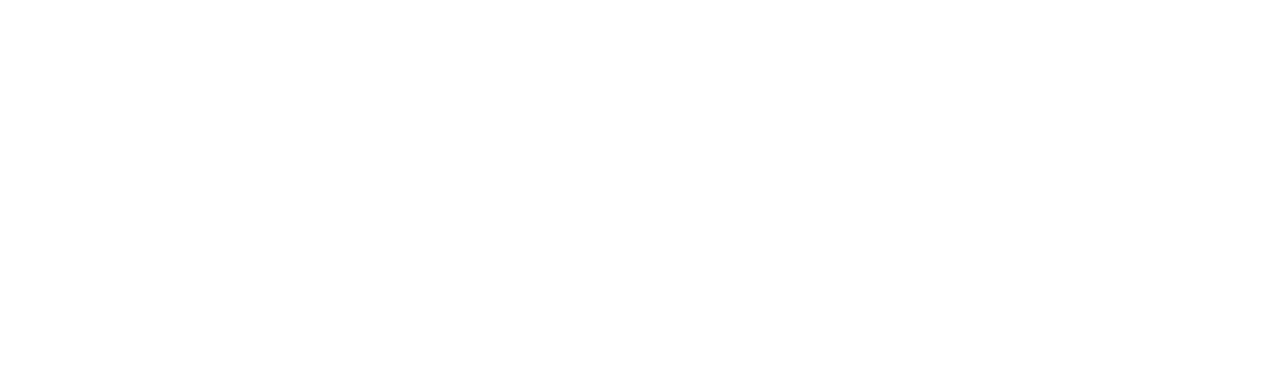
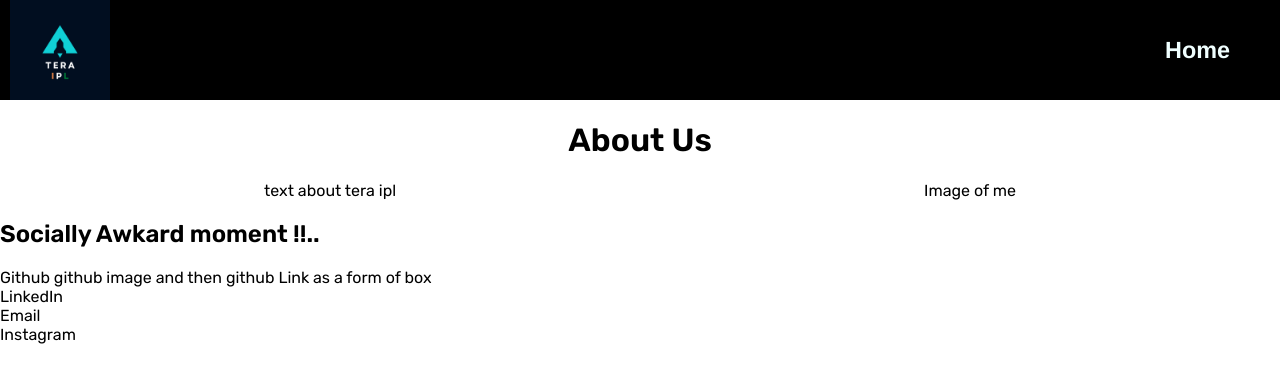
Before and after one commit to vikashkmr519/TeraIPL, a React (Create React App) app in the folder src/frontend/: page /aboutus in a window 1280 px wide. Before the commit this address had no page. Shown: the top 382 px of the page. Built offline with nearby package versions, Linux system fonts and the light colour scheme.

Commit message:
about us page

```diff
--- a/src/frontend/src/App.js
+++ b/src/frontend/src/App.js
@@ -3,7 +3,8 @@
 import { TeamPage } from './pages/TeamPage'
 import { MatchPage } from './pages/MatchPage'
 import { HomePage } from './pages/HomePage'
-import { Footer } from './components/Footer'
+import { AboutUs } from './pages/AboutUs'
+import { ContactMe } from './pages/ContactMe'
 
 function App() {
   return (
@@ -15,6 +16,9 @@
             element={<MatchPage />}
           />
           <Route path="/teams/:teamName" element={<TeamPage />} />
+          <Route path="/contactme" element={<ContactMe />}></Route>
+          <Route path="/aboutus" element={<AboutUs />}></Route>
+
           <Route path="/" element={<HomePage />}></Route>
         </Routes>
       </Router>
--- a/src/frontend/src/components/Footer.js
+++ /dev/null
@@ -1,9 +0,0 @@
-import React from 'react'
-
-export const Footer = () => {
-  return (
-    <div className="Footer">
-      <div>Contact</div>
-    </div>
-  )
-}
--- a/src/frontend/src/components/MatchSmallCard.scss
+++ b/src/frontend/src/components/MatchSmallCard.scss
@@ -11,6 +11,7 @@
   }
 
   .text {
-    font-size: 3vw;
+    font-size: 2.5vw;
+    color: purple;
   }
 }
--- /dev/null
+++ b/src/frontend/src/pages/AboutUs.js
@@ -0,0 +1,25 @@
+import React from 'react'
+import { Header } from '../components/Header'
+import './AboutUs.scss'
+export const AboutUs = () => {
+  return (
+    <div className="AboutUs">
+      <Header />
+
+      <div className="aboutUsText">
+        <h1 className="text">About Us</h1>
+      </div>
+      <div className="content">
+        <div>text about tera ipl</div>
+        <div>Image of me</div>
+      </div>
+      <div>
+        <h2>Socially Awkard moment !!..</h2>
+        <div>Github github image and then github Link as a form of box</div>
+        <div>LinkedIn</div>
+        <div>Email</div>
+        <div>Instagram</div>
+      </div>
+    </div>
+  )
+}
--- /dev/null
+++ b/src/frontend/src/pages/AboutUs.scss
@@ -0,0 +1,12 @@
+.AboutUs {
+  color: black;
+  .aboutUsText {
+    text-align: center;
+    width: 100%;
+  }
+
+  .content {
+    display: flex;
+    justify-content: space-around;
+  }
+}
--- /dev/null
+++ b/src/frontend/src/pages/ContactMe.js
@@ -0,0 +1,12 @@
+import React from 'react'
+import { Header } from '../components/Header'
+import './ContactMe.scss'
+
+export const ContactMe = () => {
+  return (
+    <div className="ContactMe">
+      <Header />
+      <div> form</div>
+    </div>
+  )
+}
--- /dev/null
+++ b/src/frontend/src/pages/ContactMe.scss
@@ -0,0 +1,3 @@
+.ContactMe {
+  color: black;
+}
--- a/src/frontend/src/pages/HomePage.js
+++ b/src/frontend/src/pages/HomePage.js
@@ -4,7 +4,6 @@
 import { TeamTile } from '../components/TeamTile'
 import './HomePage.scss'
 import { DataSlider } from '../components/DataSlider'
-import { Footer } from '../components/Footer'
 
 export const HomePage = () => {
   const [teams, setTeams] = useState([])
@@ -41,7 +40,6 @@
           ))}
         </div>
       </div>
-      <Footer />
     </div>
   )
 }
--- a/src/frontend/src/pages/HomePage.scss
+++ b/src/frontend/src/pages/HomePage.scss
@@ -2,6 +2,10 @@
   .ImageSlider {
     width: 100%;
     height: 500px;
+  }
+
+  .Footer {
+    height: 100px;
   }
 
   .HomePage {
```
Also changed, not shown: src/frontend/src/components/Footer.scss (deleted, +0 -11 lines).
